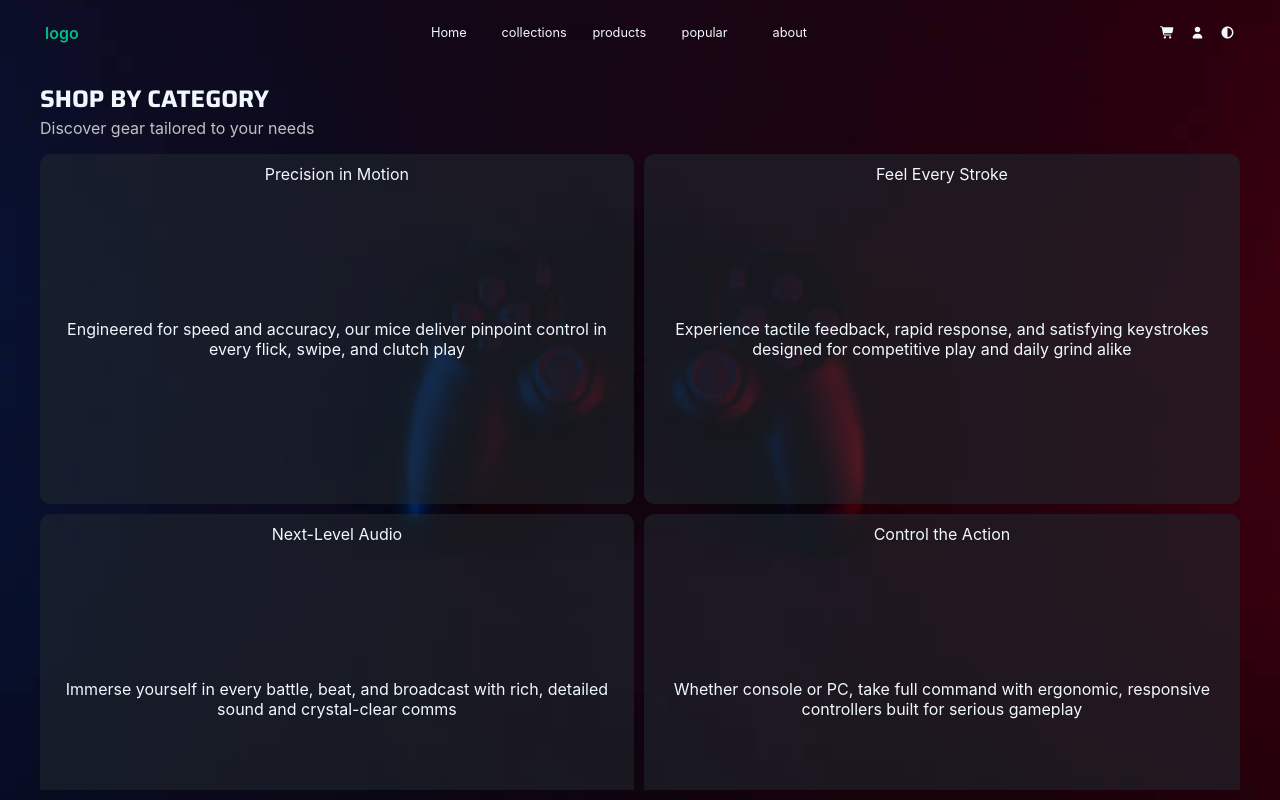
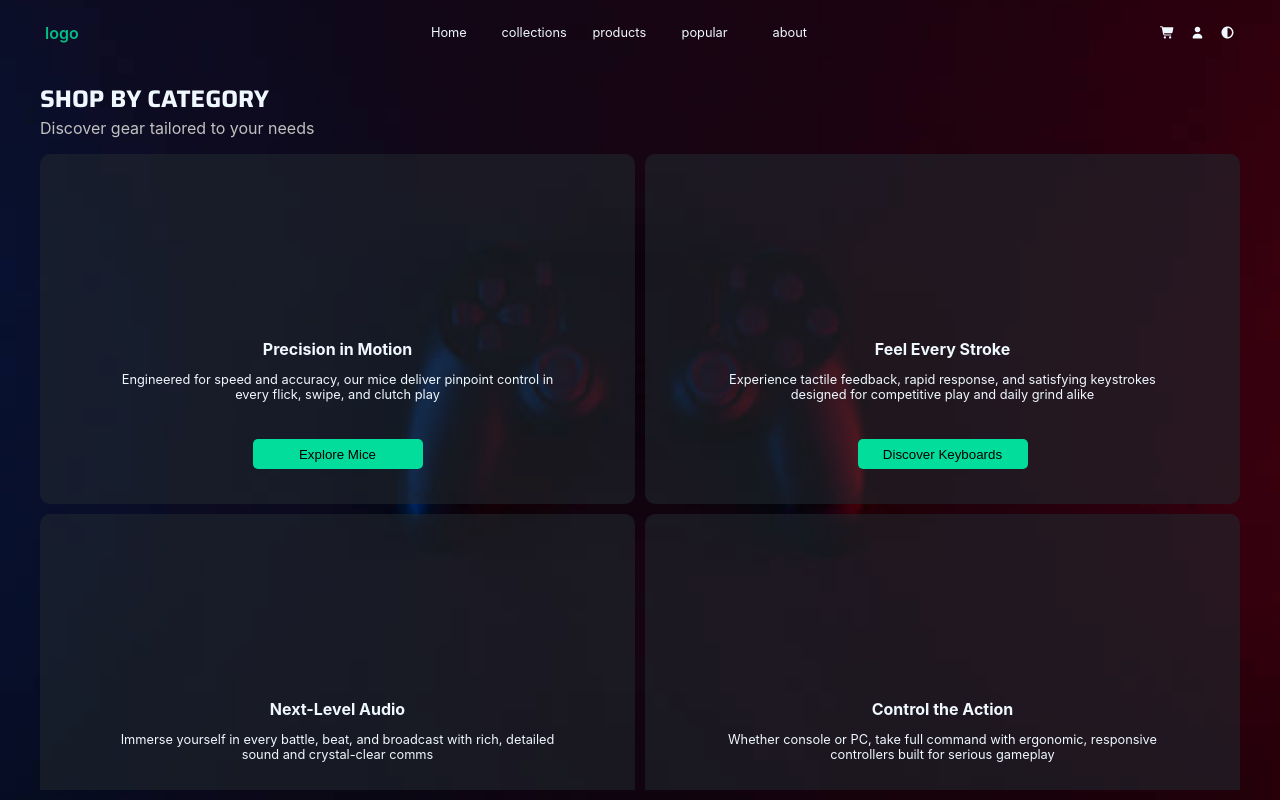
Before and after one commit to Choaib-Routbi/Ecommerce-website, a React (Vite) app: page /Ecommerce-website/collections in a window 1280 px wide. Built offline with nearby package versions, Linux system fonts and the light colour scheme; no server answers; a web font is replaced by a local one.

Commit message:
initiate collection card layout

```diff
--- a/src/index.css
+++ b/src/index.css
@@ -352,6 +352,9 @@ body {
 .nav-btn.active {
   color: var(--primary-color);
 }
+.collections-container::-webkit-scrollbar{
+  display: none;
+}
 .collections-container {
   height: calc(100vh - 80px);
   border: solid 1px #3f3c3c;
@@ -364,7 +367,7 @@ body {
   /* ------adjust-bg------- */
   color: aliceblue;
   box-sizing: border-box;
-  overflow: hidden;
+  overflow-x: hidden ;
   .section-title{
     color: aliceblue;
     font-size: 1.5rem;
@@ -392,8 +395,36 @@ body {
       padding: 10px;
       display: grid;
       text-align: center;
+      align-content: center;
+      justify-items: center;
       .oneCollection-title{
-      margin: 0%;
+        margin: 0%;
+        font-size: 1rem;
+        font-weight: 700;
+        margin-top: 150px;
+      }
+      .oneCollection-description{
+        font-size: 0.8rem;
+        width: 80%;
+      }
+      button{
+        padding: 5px 20px;
+        height: 30px;
+        width: 170px;
+        background-color: var(--hoverBG);
+        border: none;
+        outline: none;
+        transition: all ease-in-out 0.2s;
+        border-radius: 5px;
+        margin-top: 25px;
+        cursor: pointer;
+      }
+      button:hover{
+        background-color: var(--hoverBG);
+        box-shadow: 0px 0px 15px var(--shadowColor);
+      }
+      button:active{
+              transform: scale(0.9);
       }
     }
   }
@@ -510,4 +541,12 @@ body {
       }
     }
   }
+  .collections-container{
+
+    .collections-grid-container{
+      display: grid;
+      grid-template-columns: repeat(1, auto);
+      gap: 30px;
+    }
+    }
 }
--- a/src/pages/collections.jsx
+++ b/src/pages/collections.jsx
@@ -10,18 +10,22 @@ const Collections = () => {
           <div className="oneCollection">
             <p className="oneCollection-title">Precision in Motion</p>
             <p className="oneCollection-description">Engineered for speed and accuracy, our mice deliver pinpoint control in every flick, swipe, and clutch play</p>
+            <button className="one-collection-btn">Explore Mice</button>
           </div>
           <div className="oneCollection">
             <p className="oneCollection-title">Feel Every Stroke</p>
             <p className="oneCollection-description">Experience tactile feedback, rapid response, and satisfying keystrokes designed for competitive play and daily grind alike</p>
+            <button className="one-collection-btn">Discover Keyboards</button>
           </div>
           <div className="oneCollection">
             <p className="oneCollection-title">Next-Level Audio</p>
             <p className="oneCollection-description">Immerse yourself in every battle, beat, and broadcast with rich, detailed sound and crystal-clear comms</p>
+            <button className="one-collection-btn">Browse Headsets</button>
           </div>
           <div className="oneCollection">
             <p className="oneCollection-title">Control the Action</p>
             <p className="oneCollection-description">Whether console or PC, take full command with ergonomic, responsive controllers built for serious gameplay</p>
+            <button className="one-collection-btn">View Controllers</button>
           </div>
         </div>
 
```
